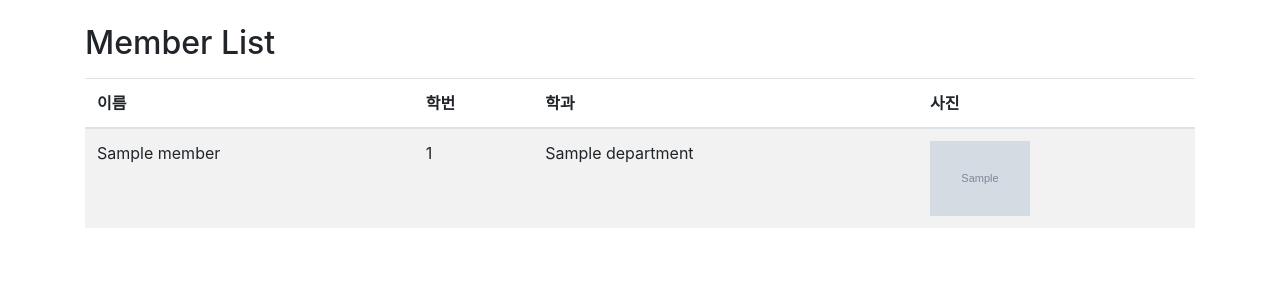
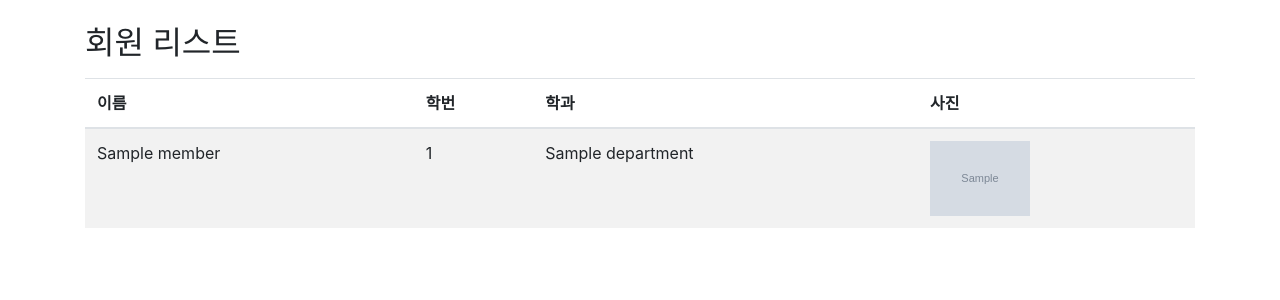
Before and after one commit to caputdraconis050630/igrus-mms, a Flask app: template templates/members.html in a window 1280 px wide. Shown: the part 56-356 px from the top of the page. Run offline with Flask 3, Linux system fonts and the light colour scheme; the template is opened without the code that fills it: most values are stand-ins (such as "Sample title", 1, 10 or a date in 2020); grey boxes marked "Sample" are stand-in pictures; some libraries are stand-ins or nearby versions.

Commit message:
Update members.html

```diff
--- a/templates/members.html
+++ b/templates/members.html
@@ -1,7 +1,7 @@
 {% extends "base.html" %}
 
 {% block content %}
-<h2>Member List</h2>
+<h2>회원 리스트</h2>
 <table class="table table-striped mt-3">
     <thead>
         <tr>
```
